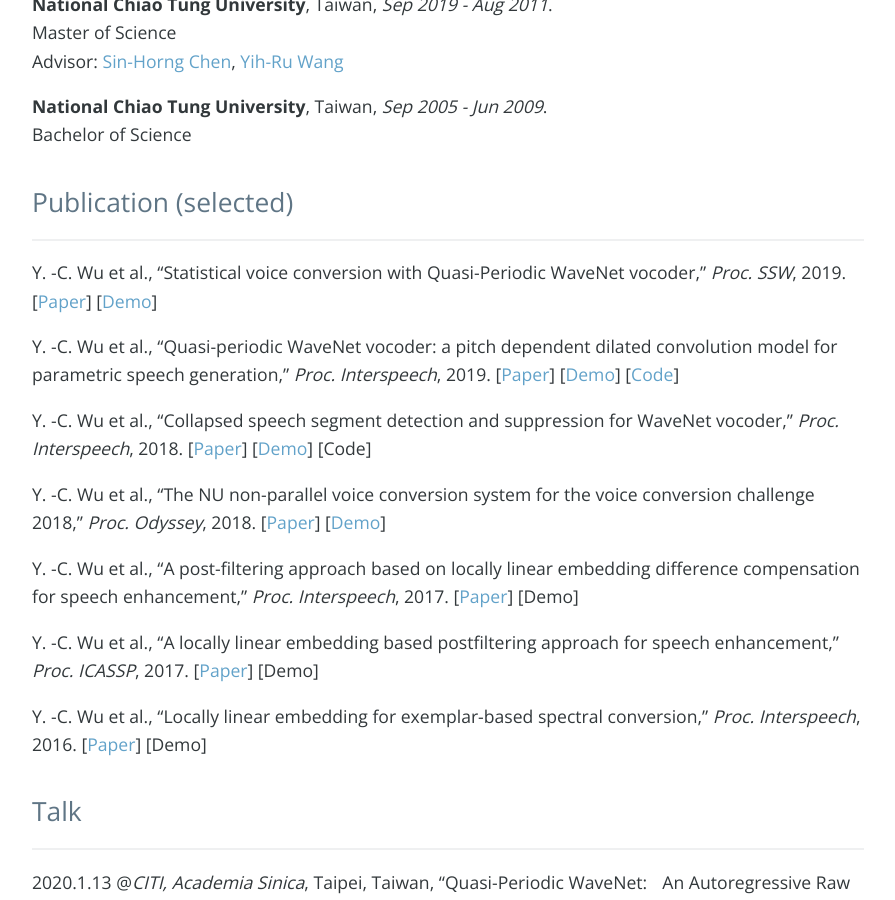
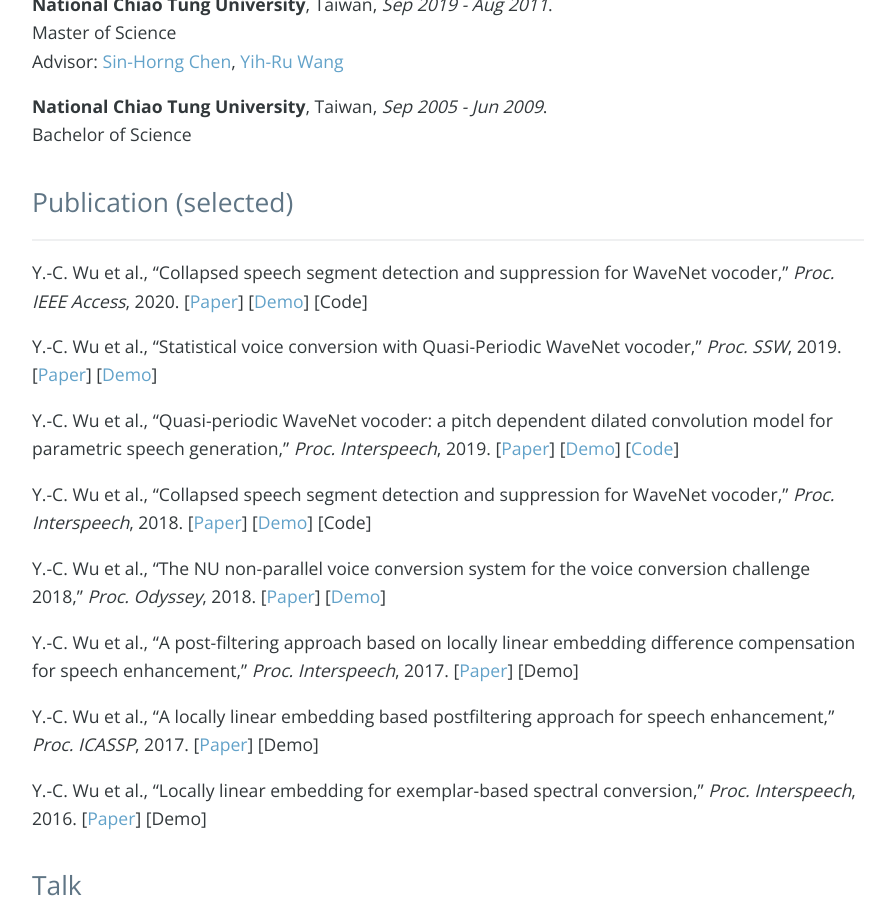
Before and after one commit to bigpon/bigpon.github.io, a Jekyll site: the page built from index.md, in a window 1280 px wide and 900 px high, scrolled down 1831 px. Shown: the whole window, without its empty margins (192-1087 px from the left). Built offline with Jekyll 4.4.1, drawn with Linux system fonts in a browser that asks for light colours; nearby versions of some CDN libraries; comment, search, counter and statistics services are not loaded; our own code applies the rules of GitHub Pages for plain Markdown files.

```diff
--- a/index.md
+++ b/index.md
@@ -44,7 +45,7 @@ Multimedia BU II
 
 **National Chiao Tung University**, Taiwan, *Sep 2019 - Dec 2011*.
 Research assistant
-Advisor: [Sin-Horng Chen](http://www.eed.nctu.edu.tw/en/faculty/Chen-Sin-Horng-85435692), [Yih-Ru Wang](http://www.eed.nctu.edu.tw/en/faculty/prof/Wang-Yih-Ru-81296519)
+Advisor: [Sin-Horng Chen](https://www.dece.nctu.edu.tw/en/faculty/Chen-Sin-Horng-85435692), [Yih-Ru Wang](https://www.dece.nctu.edu.tw/en/faculty/prof/Wang-Yih-Ru-81296519)
 
 ## Education
 ---
@@ -54,26 +55,28 @@ Advisor: [Tomoki Toda](https://sites.google.com/site/tomokitoda/home_eng)
 
 **National Chiao Tung University**, Taiwan, *Sep 2019 - Aug 2011*.
 Master of Science
-Advisor: [Sin-Horng Chen](http://www.eed.nctu.edu.tw/en/faculty/Chen-Sin-Horng-85435692), [Yih-Ru Wang](http://www.eed.nctu.edu.tw/en/faculty/prof/Wang-Yih-Ru-81296519)
+Advisor: [Sin-Horng Chen](https://www.dece.nctu.edu.tw/en/faculty/Chen-Sin-Horng-85435692), [Yih-Ru Wang](https://www.dece.nctu.edu.tw/en/faculty/prof/Wang-Yih-Ru-81296519)
 
 **National Chiao Tung University**, Taiwan, *Sep 2005 - Jun 2009*.
 Bachelor of Science
 
 ## Publication (selected)
 ---
-Y. -C. Wu et al., "Statistical voice conversion with Quasi-Periodic WaveNet vocoder," *Proc. SSW*, 2019. [[Paper](https://arxiv.org/abs/1907.08940)] [[Demo](https://bigpon.github.io/QuasiPeriodicWaveNet_demo)]
+Y.-C. Wu et al., "Collapsed speech segment detection and suppression for WaveNet vocoder," *Proc. IEEE Access*, 2020. [[Paper](https://ieeexplore.ieee.org/document/9050502?denied=)] [[Demo](https://bigpon.github.io/LpcConstrainedWaveNet_demo)] [Code]
 
-Y. -C. Wu et al., "Quasi-periodic WaveNet vocoder: a pitch dependent dilated convolution model for parametric speech generation," *Proc. Interspeech*, 2019. [[Paper](https://arxiv.org/abs/1907.00797)] [[Demo](https://bigpon.github.io/QuasiPeriodicWaveNet_demo)] [[Code](https://github.com/bigpon/QPNet)]
+Y.-C. Wu et al., "Statistical voice conversion with Quasi-Periodic WaveNet vocoder," *Proc. SSW*, 2019. [[Paper](https://arxiv.org/abs/1907.08940)] [[Demo](https://bigpon.github.io/QuasiPeriodicWaveNet_demo)]
 
-Y. -C. Wu et al., "Collapsed speech segment detection and suppression for WaveNet vocoder," *Proc. Interspeech*, 2018. [[Paper](https://arxiv.org/ftp/arxiv/papers/1804/1804.11055.pdf)] [[Demo](https://bigpon.github.io/LpcConstrainedWaveNet_demo)] [Code]
+Y.-C. Wu et al., "Quasi-periodic WaveNet vocoder: a pitch dependent dilated convolution model for parametric speech generation," *Proc. Interspeech*, 2019. [[Paper](https://arxiv.org/abs/1907.00797)] [[Demo](https://bigpon.github.io/QuasiPeriodicWaveNet_demo)] [[Code](https://github.com/bigpon/QPNet)]
 
-Y. -C. Wu et al., "The NU non-parallel voice conversion system for the voice conversion challenge 2018," *Proc. Odyssey*, 2018. [[Paper](https://pdfs.semanticscholar.org/27da/a6ea602fb26e6570c565bdd5ca9aa78207c7.pdf)] [[Demo](https://bigpon.github.io/LpcConstrainedWaveNet_demo)]
+Y.-C. Wu et al., "Collapsed speech segment detection and suppression for WaveNet vocoder," *Proc. Interspeech*, 2018. [[Paper](https://arxiv.org/ftp/arxiv/papers/1804/1804.11055.pdf)] [[Demo](https://bigpon.github.io/LpcConstrainedWaveNet_demo)] [Code]
 
-Y. -C. Wu et al., "A post-filtering approach based on locally linear embedding difference compensation for speech enhancement," *Proc. Interspeech*, 2017. [[Paper](https://www.citi.sinica.edu.tw/papers/yu.tsao/5808-F.pdf)] [Demo]
+Y.-C. Wu et al., "The NU non-parallel voice conversion system for the voice conversion challenge 2018," *Proc. Odyssey*, 2018. [[Paper](https://pdfs.semanticscholar.org/27da/a6ea602fb26e6570c565bdd5ca9aa78207c7.pdf)] [[Demo](https://bigpon.github.io/LpcConstrainedWaveNet_demo)]
 
-Y. -C. Wu et al., "A locally linear embedding based postfiltering approach for speech enhancement," *Proc. ICASSP*, 2017. [[Paper](https://www.citi.sinica.edu.tw/papers/yu.tsao/5655-F.pdf)] [Demo]
+Y.-C. Wu et al., "A post-filtering approach based on locally linear embedding difference compensation for speech enhancement," *Proc. Interspeech*, 2017. [[Paper](https://www.citi.sinica.edu.tw/papers/yu.tsao/5808-F.pdf)] [Demo]
 
-Y. -C. Wu et al., "Locally linear embedding for exemplar-based spectral conversion," *Proc. Interspeech*, 2016. [[Paper](https://www.iis.sinica.edu.tw/papers/whm/19813-F.pdf)] [Demo]
+Y.-C. Wu et al., "A locally linear embedding based postfiltering approach for speech enhancement," *Proc. ICASSP*, 2017. [[Paper](https://www.citi.sinica.edu.tw/papers/yu.tsao/5655-F.pdf)] [Demo]
+
+Y.-C. Wu et al., "Locally linear embedding for exemplar-based spectral conversion," *Proc. Interspeech*, 2016. [[Paper](https://www.iis.sinica.edu.tw/papers/whm/19813-F.pdf)] [Demo]
 
 ## Talk
 ---
```
Also changed, not shown: other parts of index.md (+2 -1 lines), 3 other files.
